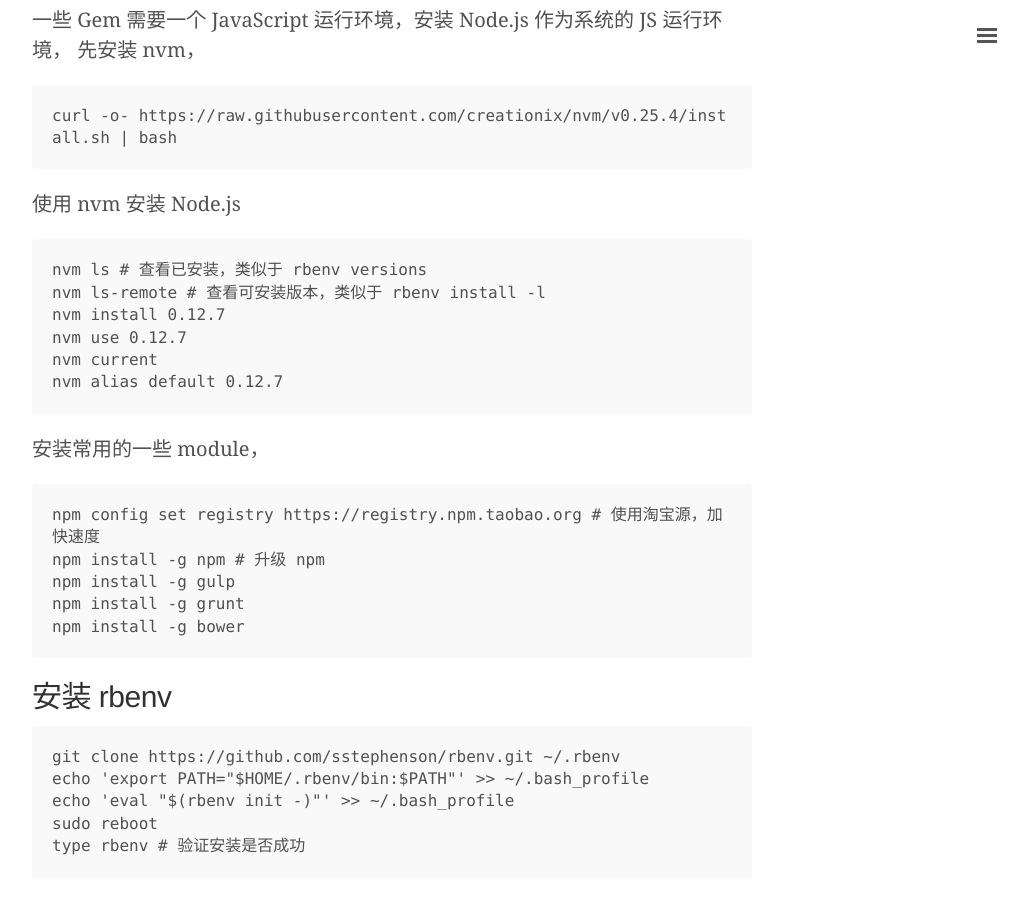
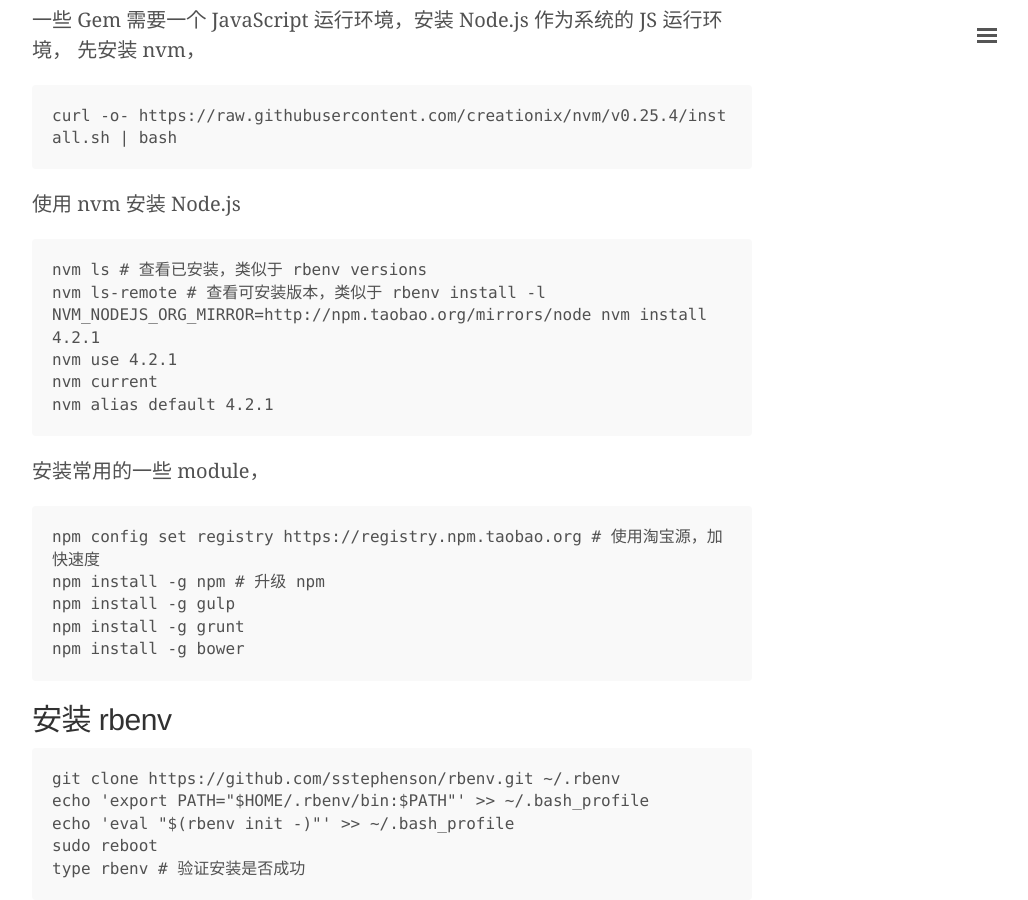
Before and after one commit to 0000-bigtree/0000-bigtree.github.io, a Jekyll site: the page built from _posts/2015-08-12-config-vagrant-on-win7.md, in a window 1280 px wide and 900 px high, scrolled down 11161 px. Shown: the whole window, without its empty margins (248-1276 px from the left). Built offline with Jekyll 4.4.1, drawn with Linux system fonts in a browser that asks for light colours.

Commit message:
添加nvm设置nodejs镜像的命令

```diff
--- a/_posts/2015-08-12-config-vagrant-on-win7.md
+++ b/_posts/2015-08-12-config-vagrant-on-win7.md
@@ -378,10 +378,10 @@
 
     nvm ls # 查看已安装，类似于 rbenv versions
     nvm ls-remote # 查看可安装版本，类似于 rbenv install -l
-    nvm install 0.12.7
-    nvm use 0.12.7
+    NVM_NODEJS_ORG_MIRROR=http://npm.taobao.org/mirrors/node nvm install 4.2.1
+    nvm use 4.2.1
     nvm current
-    nvm alias default 0.12.7
+    nvm alias default 4.2.1
 
 安装常用的一些 module，
 
```
